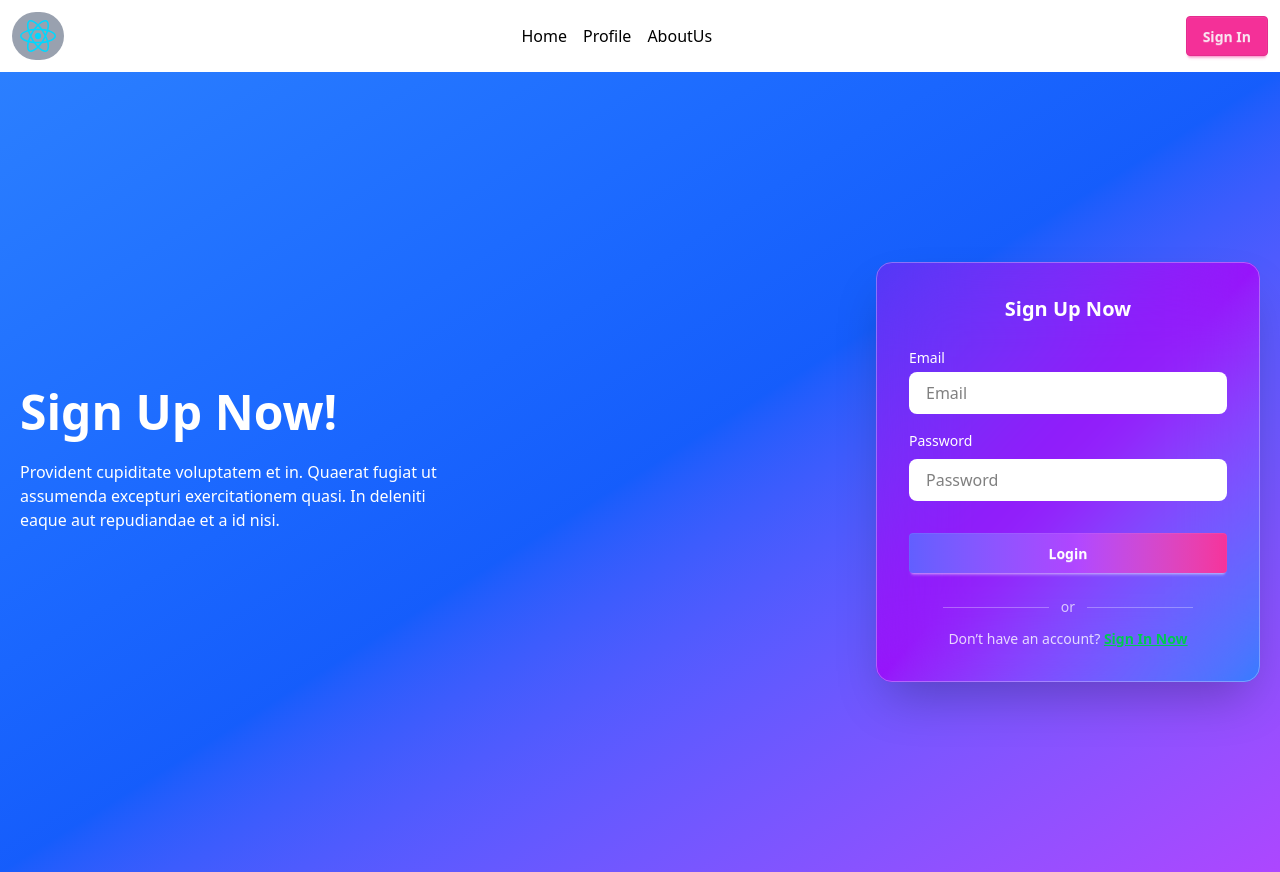
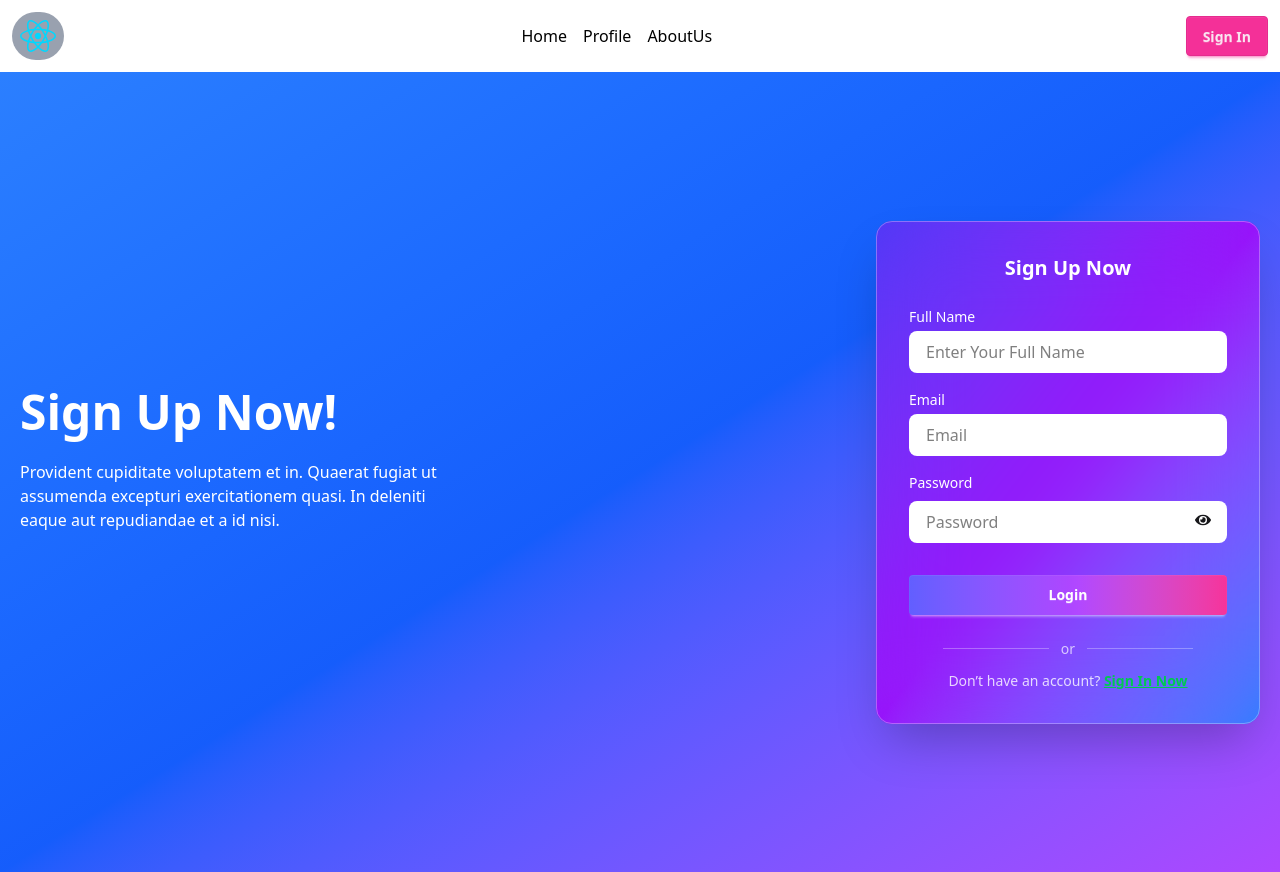
Before and after one commit to aftabfarhanarko/Conceptual-Session-Authentions-Email-Password, a React (Vite) app: page /signup in a window 1280 px wide. Built offline with nearby package versions, Linux system fonts and the light colour scheme.

Commit message:
addes all files

```diff
--- a/package.json
+++ b/package.json
@@ -11,8 +11,10 @@
   },
   "dependencies": {
     "@tailwindcss/vite": "^4.1.14",
+    "firebase": "^12.4.0",
     "react": "^19.1.1",
     "react-dom": "^19.1.1",
+    "react-icons": "^5.5.0",
     "react-router": "^7.9.4",
     "react-toastify": "^11.0.5",
     "tailwindcss": "^4.1.14"
--- a/src/Components/pages/SignIn/SignIn.jsx
+++ b/src/Components/pages/SignIn/SignIn.jsx
@@ -1,8 +1,71 @@
-import React from "react";
+import React, { useState } from "react";
 import "../../../index.css";
 import { Link } from "react-router";
+import { FaEye, FaEyeSlash } from "react-icons/fa";
+import {  GoogleAuthProvider, sendPasswordResetEmail, signInWithEmailAndPassword, signInWithPopup, signOut } from "firebase/auth";
+import { auth } from "../../../firebase/firebase.config";
+import { toast } from "react-toastify";
+
+const googleProvider = new GoogleAuthProvider();
 
 const SignIn = () => {
+  const [show, setShow] = useState(false);
+  const [current, setCurrent] = useState(null);
+
+  const handelSingIn = (e) => {
+    e.preventDefault();
+    const email = e.target.email.value;
+    const pass = e.target.password.value;
+
+    signInWithEmailAndPassword(auth, email, pass)
+      .then((result) => {
+        toast.success("Sign In User Succesfully");
+        console.log(result.user);
+        setCurrent(result.user);
+
+      })
+      .catch((err) => {
+        console.log(err.code);
+        if (err.code === "auth/invalid-credential") {
+          toast.error(
+            "This User are Not Sign Up . Please Enter Valid Email And Password"
+          );
+        }
+      });
+  };
+  const handelGoogleProvider = () => {
+    signInWithPopup(auth, googleProvider)
+    .then(gogl => {
+      setCurrent(gogl.user);
+      toast.success("Google Account Loging Success");
+      console.log(gogl.user);
+    }).catch(error => {
+      toast.error("This Account Allrodey Loging");
+      console.log(error.message);
+    })
+  }
+  const signOutsUser = () => {
+    signOut(auth);
+    setCurrent(null)
+  };
+
+  const forgetPass =(e) => {
+    e.preventDefault();
+  const email = document.querySelector('input[name="email"]').value;
+
+  if (!email) {
+    toast.error("Please enter your email first!");
+    return;
+  }
+    sendPasswordResetEmail(auth, email)
+    .then(res => {
+      toast.success("Your Password Rest Code Provied Now");
+    }).catch(er => {
+      console.log(er);
+      toast.error("Not Valid Code Provied This ");
+    })
+  }
+
   return (
     <div className="hero bg-base-200 min-h-screen bg-gradient-to-br from-blue-500 via-blue-600 to-purple-500 ">
       <div className="    md:flex gap-100 max-w-[1400px] px-5 items-center">
@@ -15,36 +78,61 @@ const SignIn = () => {
           </p>
         </div>
 
+        {current ? (
+          <div className="mx-auto rounded-2xl w-full max-w-sm flex items-center justify-center bg-gradient-to-br from-indigo-600 via-purple-600 to-blue-500 text-white ">
+            <div className="backdrop-blur-2xl  w-full max-w-sm border border-white/30 rounded-2xl shadow-2xl p-8 ">
+              <img
+                className="mx-auto w-[80px] h-[80px] rounded-full"
+                src={current.photoURL}
+              ></img>
+              <h1 className="text-xl mt-2 font-semibold text-center">
+                {current.displayName}
+              </h1>
+              <p className="text-center mt-2 text-md">{current.email}</p>
+              <button onClick={signOutsUser} type="submit" className="my-btn mt-5 w-4/6">
+                 Sign Out
+                </button>
+            </div>
+          </div>
+        ) : (
           <div className="mx-auto rounded-2xl w-full max-w-sm flex items-center justify-center bg-gradient-to-br from-indigo-600 via-purple-600 to-blue-500">
             <div className="backdrop-blur-2xl  w-full max-w-sm border border-white/30 rounded-2xl shadow-2xl p-8">
               <h2 className="text-xl font-semibold text-center text-white mb-6">
                 Sign In
               </h2>
 
-            <form className="space-y-4">
+              <form onSubmit={handelSingIn} className="space-y-4">
                 <div>
                   <label className="block text-white text-[14px] mb-1">
                     Email
                   </label>
                   <input
+                    name="email"
                     type="email"
                     placeholder="Email"
                     className="w-full px-4 py-2 rounded-lg bg-white text-black   outline-none border border-white/30 focus:border-white/80"
                   />
                 </div>
 
-              <div>
+                <div className="relative ">
                   <label className="block text-white text-[14px]  mb-2">
                     Password
                   </label>
                   <input
-                  type="password"
+                    name="password"
+                    type={show ? "text" : "password"}
                     placeholder="Password"
                     className="w-full px-4 py-2 rounded-lg bg-white text-black  outline-none border border-white/30 focus:border-purple/80"
                   />
+                  <div
+                    onClick={() => setShow(!show)}
+                    className="absolute right-4 top-10 cursor-pointer "
+                  >
+                    {show ? <FaEyeSlash /> : <FaEye />}
+                  </div>
                 </div>
 
-              <div className="flex justify-left text-[12px] -mt-2">
+                <div onClick={forgetPass} className="flex justify-left text-[12px] -mt-2">
                   <a href="#" className="text-white/70 hover:text-white">
                     Forgot password?
                   </a>
@@ -61,7 +149,7 @@ const SignIn = () => {
                 <div className="border-t border-white/30 w-1/3"></div>
               </div>
 
-            <button className="mt-4 w-full bg-white text-gray-800 py-2 rounded-lg flex items-center justify-center gap-2 font-semibold hover:bg-gray-100 transition">
+              <button onClick={handelGoogleProvider} className=" cursor-pointer mt-4 w-full bg-white text-gray-800 py-2 rounded-lg flex items-center justify-center gap-2 font-semibold hover:bg-gray-100 transition">
                 <img
                   src="https://www.svgrepo.com/show/475656/google-color.svg"
                   alt="Google"
@@ -72,12 +160,16 @@ const SignIn = () => {
 
               <p className="text-center text-white/80 mt-6 text-sm">
                 Don’t have an account?{" "}
-              <Link to="/signup" className="text-green-500 font-semibold underline">
+                <Link
+                  to="/signup"
+                  className="text-green-500 font-semibold underline"
+                >
                   Sign up
                 </Link>
               </p>
             </div>
           </div>
+        )}
       </div>
     </div>
   );
--- a/src/Components/pages/SignUp/SignUp.jsx
+++ b/src/Components/pages/SignUp/SignUp.jsx
@@ -1,9 +1,76 @@
-import React from 'react';
-import { Link } from 'react-router';
+import {
+  createUserWithEmailAndPassword,
+  sendEmailVerification,
+  updateProfile,
+} from "firebase/auth";
+import React, { useState } from "react";
+import { Link } from "react-router";
+import { auth } from "../../../firebase/firebase.config";
+import { FaEye } from "react-icons/fa";
+import { FaEyeSlash } from "react-icons/fa";
+import { toast } from "react-toastify";
 
 const SignUp = () => {
-    return (
-          <div className="hero bg-base-200 min-h-screen bg-gradient-to-br from-blue-500 via-blue-600 to-purple-500 ">
+  const [show, setShow] = useState(false);
+
+  const handelSubmite = (e) => {
+    e.preventDefault();
+    const email = e.target.email.value;
+    const pass = e.target.password.value;
+    const namesa = e.target.name.value;
+    console.log("Find Data", { email, pass, namesa });
+
+    const testPassword =
+      /^(?=[a-z]*[A-Z][a-z]*[!@#$%^&*])[A-Za-z!@#$%^&*]{6,}$/;
+
+    if (!testPassword.test(pass)) {
+      toast.error(
+        "Password must be at least 6 characters and cannot contain spaces."
+      );
+      return;
+    }
+
+    const ubdeat = {
+      displayName: namesa,
+    };
+    createUserWithEmailAndPassword(auth, email, pass)
+      .then((result) => {
+        console.log(result.user);
+        toast.success("Successfully Creat Account");
+        updateProfile(result.user, ubdeat);
+        sendEmailVerification(result.user).then(() => {
+          toast.apply("Please Veryfy Your Email");
+        });
+      })
+      .catch((e) => {
+        if (e.code === "auth/email-already-in-use") {
+          toast.error(
+            "User already exists in the database. Different Email Use"
+          );
+        } else if (e.code === "auth/weak-password") {
+          toast.error("Bhai tomake at least 6 ta digit er pass dite hobe");
+        } else if (e.code === "auth/invalid-email") {
+          toast.error("Invalid email format. Please check your email.");
+        } else if (e.code === "auth/user-not-found") {
+          toast.error("User not found. Please sign up first.");
+        } else if (e.code === "auth/wrong-password") {
+          toast.error("Wrong password. Please try again.");
+        } else if (e.code === "auth/user-disabled") {
+          toast.error("This user account has been disabled.");
+        } else if (e.code === "auth/too-many-requests") {
+          toast.error("Too many attempts. Please try again later.");
+        } else if (e.code === "auth/operation-not-allowed") {
+          toast.error("Operation not allowed. Please contact support.");
+        } else if (e.code === "auth/network-request-failed") {
+          toast.error("Network error. Please check your connection.");
+        } else {
+          toast.error(e.message || "An unexpected error occurred.");
+        }
+      });
+  };
+
+  return (
+    <div className="hero bg-base-200 min-h-screen bg-gradient-to-br from-blue-500 via-blue-600 to-purple-500 ">
       <div className="    md:flex gap-100 max-w-[1400px] px-5 items-center">
         <div className="text-center lg:text-left max-w-[700px] text-white">
           <h1 className="text-5xl font-bold">Sign Up Now!</h1>
@@ -20,30 +87,50 @@ const SignUp = () => {
               Sign Up Now
             </h2>
 
-            <form className="space-y-4">
+            <form onSubmit={handelSubmite} className="space-y-4">
+              <div>
+                <label className="block text-white text-[14px] mb-1">
+                  Full Name
+                </label>
+                <input
+                  name="name"
+                  type="text"
+                  required
+                  placeholder="Enter Your Full Name"
+                  className="w-full px-4 py-2 rounded-lg bg-white text-black   outline-none border border-white/30 focus:border-white/80"
+                />
+              </div>
+
               <div>
                 <label className="block text-white text-[14px] mb-1">
                   Email
                 </label>
                 <input
+                  name="email"
                   type="email"
+                  required
                   placeholder="Email"
                   className="w-full px-4 py-2 rounded-lg bg-white text-black   outline-none border border-white/30 focus:border-white/80"
                 />
               </div>
 
-              <div>
+              <div className="relative">
                 <label className="block text-white text-[14px]  mb-2">
                   Password
                 </label>
                 <input
-                  type="password"
+                  name="password"
+                  type={show ? "text" : "password"}
                   placeholder="Password"
                   className="w-full px-4 py-2 rounded-lg bg-white text-black  outline-none border border-white/30 focus:border-purple/80"
                 />
+                <div
+                  onClick={() => setShow(!show)}
+                  className="absolute right-4 top-10 cursor-pointer "
+                >
+                  {show ? <FaEyeSlash /> : <FaEye />}
+                </div>
               </div>
-
-
 
               <button type="submit" className="my-btn mt-4">
                 Login
@@ -56,10 +143,12 @@ const SignUp = () => {
               <div className="border-t border-white/30 w-1/3"></div>
             </div>
 
-
             <p className="text-center text-white/80 mt-3 text-sm">
               Don’t have an account?{" "}
-              <Link to="/signin" className="text-green-500 font-semibold underline">
+              <Link
+                to="/signin"
+                className="text-green-500 font-semibold underline"
+              >
                 Sign In Now
               </Link>
             </p>
@@ -67,7 +156,7 @@ const SignUp = () => {
         </div>
       </div>
     </div>
-    );
+  );
 };
 
 export default SignUp;
```
Also changed, not shown: src/firebase/firebase.config.js (+20 -0 lines), 1 other file (tests, documents, lock files or other folders). Lines whose indentation alone changed are shown as unchanged.
